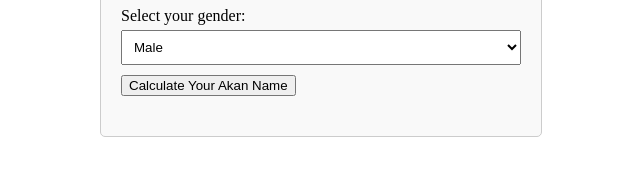
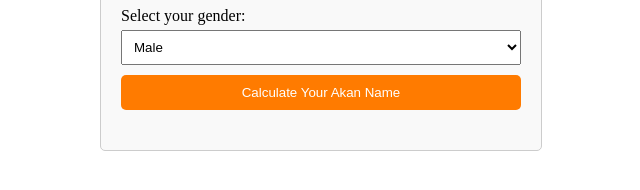
Before and after one commit to cris-cmk/Akan-Names, a plain HTML site: page index.html in a window 1280 px wide. Shown: the part 172-362 px from the top of the page, without its empty margins (319-959 px from the left). Drawn offline with Linux system fonts and the light colour scheme.

Commit message:
formatted my buttons color

```diff
--- a/css/style.css
+++ b/css/style.css
@@ -6,6 +6,7 @@
     border-radius: 5px;
     background-color: #f9f9f9;
 }
+
 h1 {
     text-align: center;
 }
@@ -25,3 +26,21 @@ select {
     padding: 8px;
     margin-bottom: 10px;
 }
+
+button {
+    width: 100%;
+    padding: 10px;
+    background-color: #ff7b00;
+    color: #fff;
+    border: none;
+    border-radius: 5px;
+    cursor: pointer;
+}
+
+button:hover {
+    background-color: #00b33f;
+}
+
+#result {
+    margin-top: 20px;
+}
```
